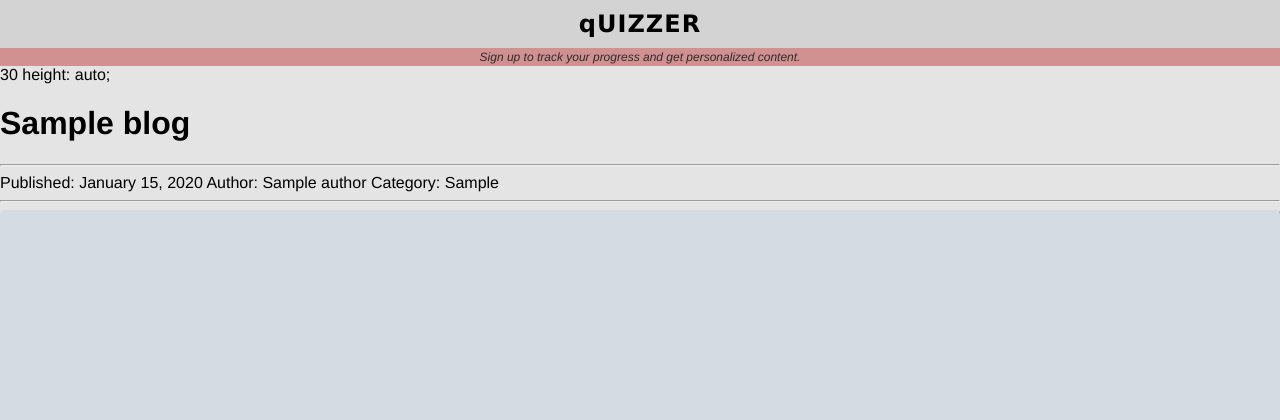
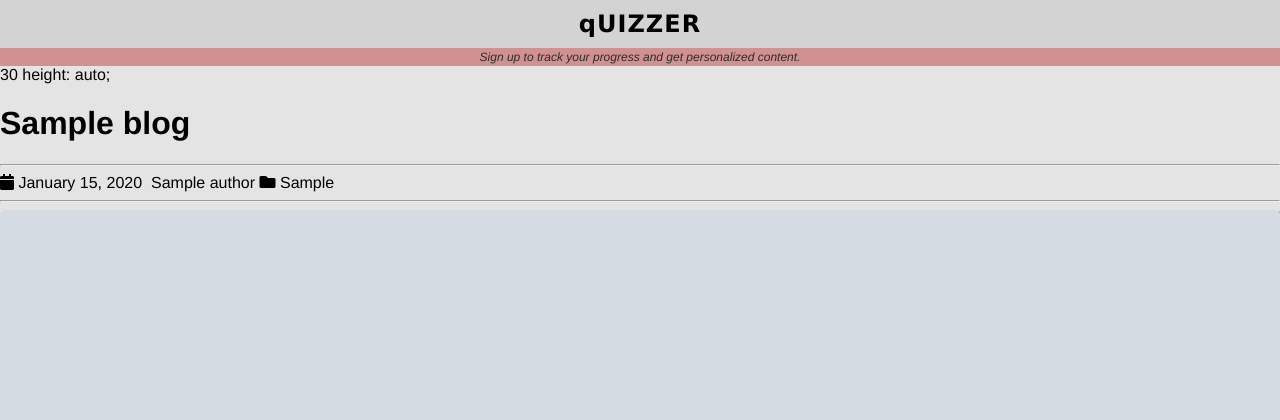
Before and after one commit to bibek-beebayk/quizzer, a Django app: template templates/blog/detail.html in a window 1280 px wide. Shown: the top 420 px of the page. Run offline with Django 5.2, Linux system fonts and the light colour scheme; data comes from the database, SQL or seed files in the repository; the template is opened without the code that fills it: most values are stand-ins (such as "Sample title", 1, 10 or a date in 2020); grey boxes marked "Sample" are stand-in pictures; data that the repository does not hold is empty; some libraries are stand-ins or nearby versions.

Commit message:
style: mf

```diff
--- a/templates/blog/detail.html
+++ b/templates/blog/detail.html
@@ -19,11 +19,11 @@ height: auto;    <div class="blog-content">
         <h1>{{ blog.title }}</h1>
         <hr>
         <div class="blog-meta">
-            <span>Published: {{ blog.publish_at|date:"F d, Y" }}</span>
+            <span><i class="fa fa-calendar"></i> {{ blog.publish_at|date:"F d, Y" }}</span>
             {% if blog.author %}
-            <span>Author: {{ blog.author.name }}</span>
+            <span><i class="fa fa-person"></i> {{ blog.author.name }}</span>
             {% endif %}
-            <span>Category: {{blog.category_str|safe}}</span>
+            <span><i class="fa fa-folder"></i> {{blog.category_str|safe}}</span>
         </div>
         <hr>
         {% if blog.cover_image %}
```
